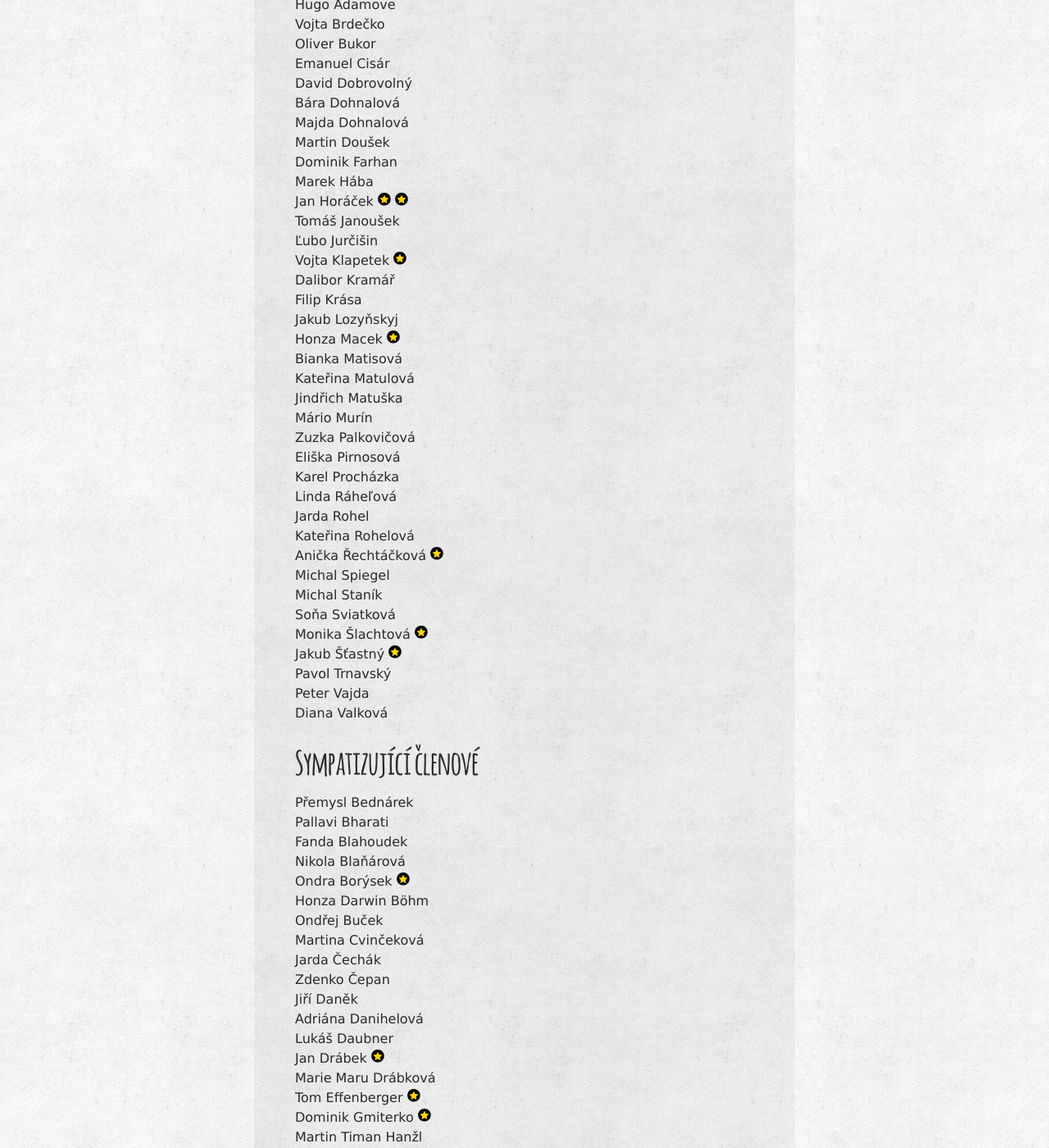
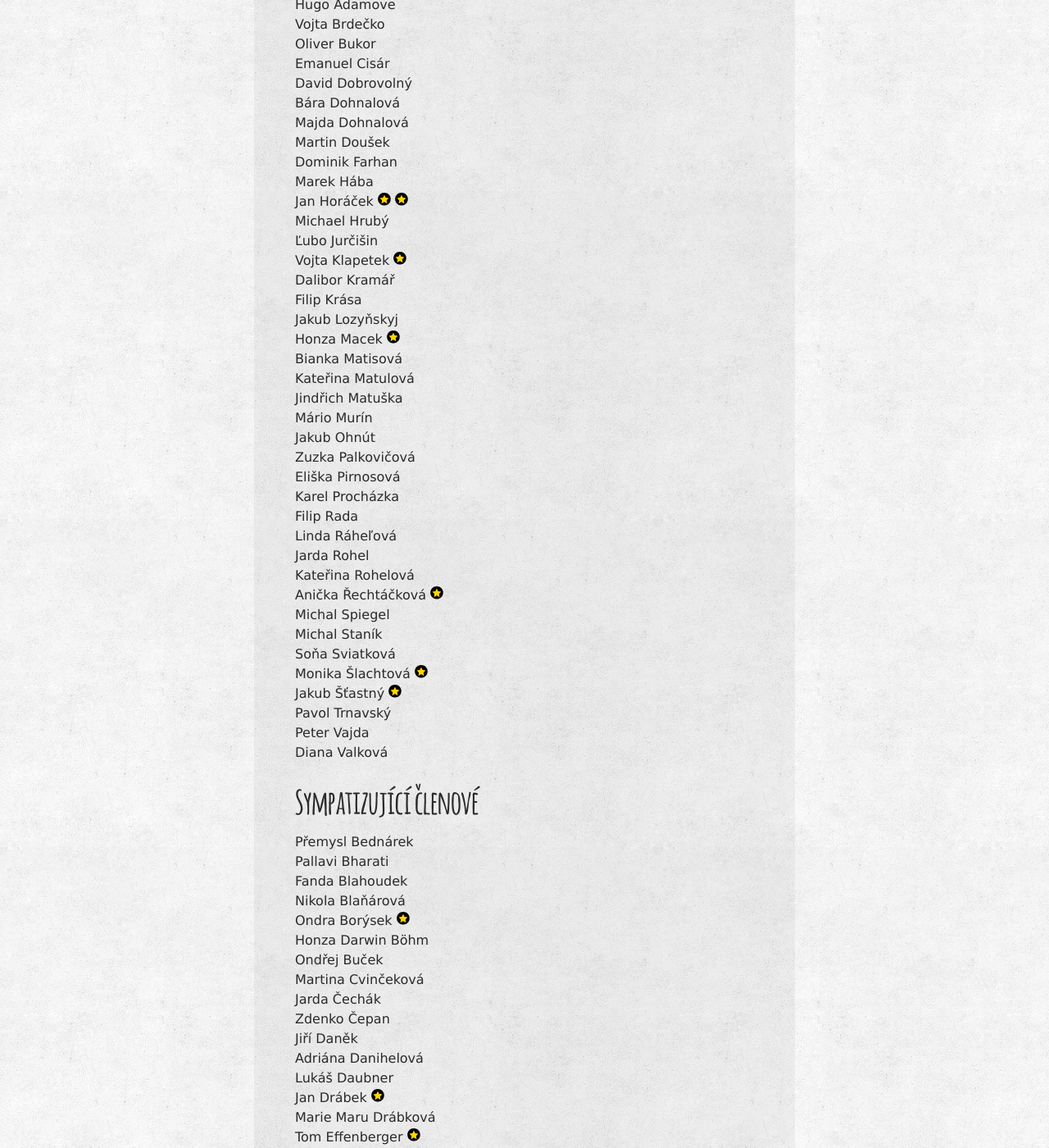
Before and after one commit to zverinec/zverinec-web, a Jekyll site: the page built from _pages/members.md, in a window 1280 px wide and 1400 px high, scrolled down 767 px. Shown: the whole window at 82% size. Built offline with Jekyll 4.4.1, drawn with Linux system fonts in a browser that asks for light colours; comment, search, counter and statistics services are not loaded; some of the changed text lies outside the part shown.

Commit message:
Update members.md

```diff
--- a/_pages/members.md
+++ b/_pages/members.md
@@ -27,7 +27,7 @@ Martin Doušek<br/>
 Dominik Farhan<br/>
 Marek Hába<br/>
 Jan Horáček <img src="img/rad.svg" class="rad" title="Řád přítele severské zvěře za práci na front-endu KSI webu" /> <img src="img/rad.svg" class="rad" title="Řád přítele severské zvěře za celoživotní přínos" /><br/>
-Tomáš Janoušek<br/>
+Michael Hrubý<br/>
 Ľubo Jurčišin<br/>
 Vojta Klapetek <img src="img/rad.svg" class="rad" title="Řád přítele severské zvěře za nadlidskou schopnost navigovat se světem grantů s lidskou tváří a absolutním odhodláním vykonat svůj úkol bez nejmenší poskvrny" /><br/>
 Dalibor Kramář<br/>
@@ -38,9 +38,11 @@ Bianka Matisová<br/>
 Kateřina Matulová<br/>
 Jindřich Matuška<br/>
 Mário Murín<br/>
+Jakub Ohnút<br/>
 Zuzka Palkovičová<br/>
 Eliška Pirnosová<br/>
 Karel Procházka<br/>
+Filip Rada<br/>
 Linda Ráheľová<br/>
 Jarda Rohel<br/>
 Kateřina Rohelová<br/>
```
Also changed, not shown: other parts of _pages/members.md (+2 -0 lines).
